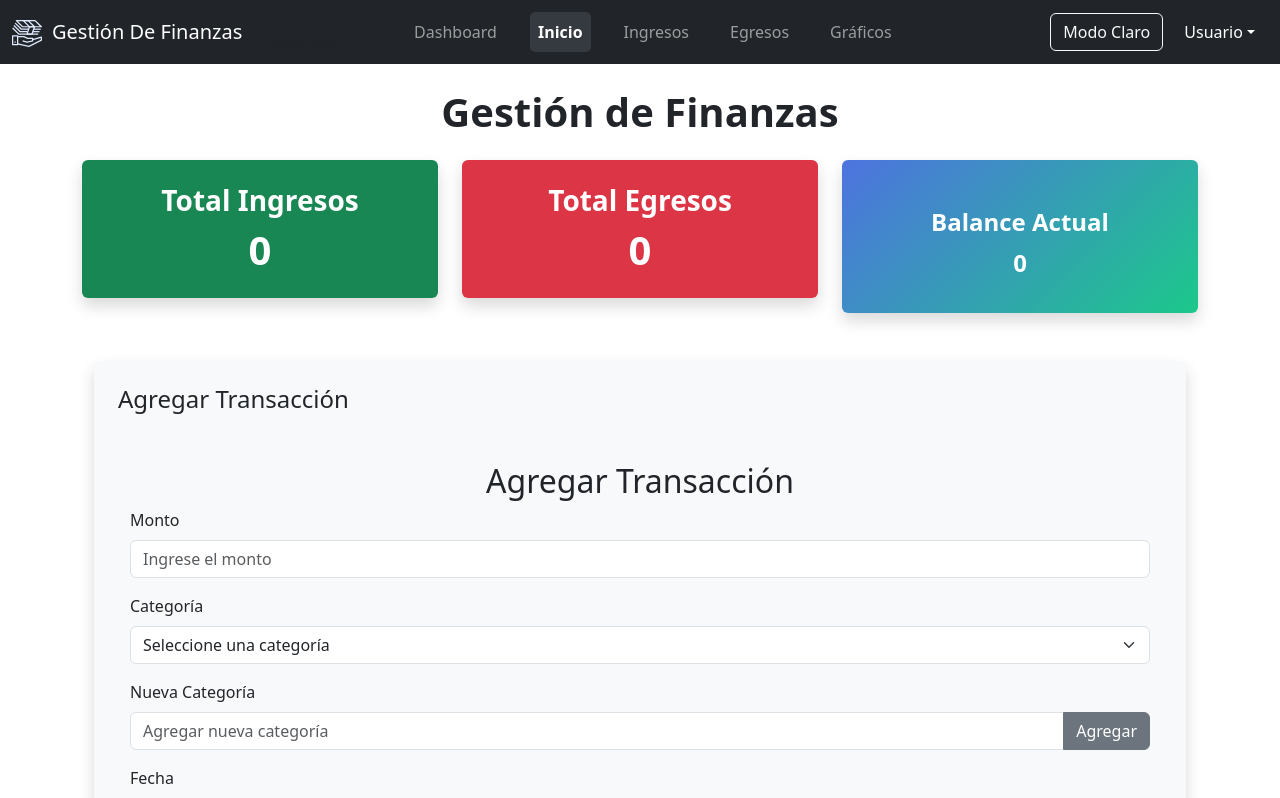
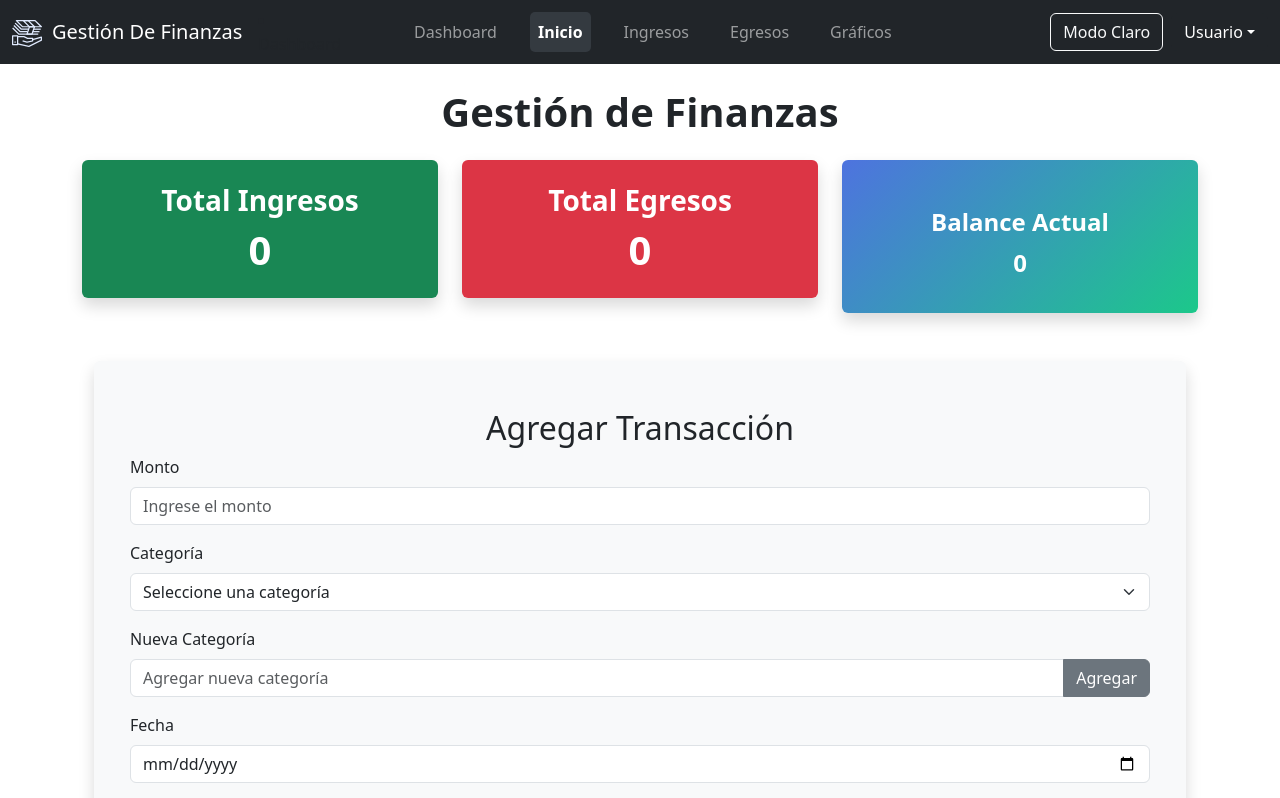
Before and after one commit to WildoFari/Finance-Tracker., a React (Create React App) app: page / in a window 1280 px wide. Shown: the top 798 px of the page. Built offline with nearby package versions, Linux system fonts and the light colour scheme.

Commit message:
Removed the (Add Transaction) title

```diff
--- a/src/components/Dashboard.js
+++ b/src/components/Dashboard.js
@@ -68,7 +68,6 @@ const Dashboard = () => {
             {/* Sección de funcionalidades */}
             <div className="container mt-5">
                 <div className="card shadow border-0 p-4 rounded bg-light">
-                    <h4 className="mb-4">Agregar Transacción</h4>
                     <AddTransaction />
                 </div>
             </div>
```
